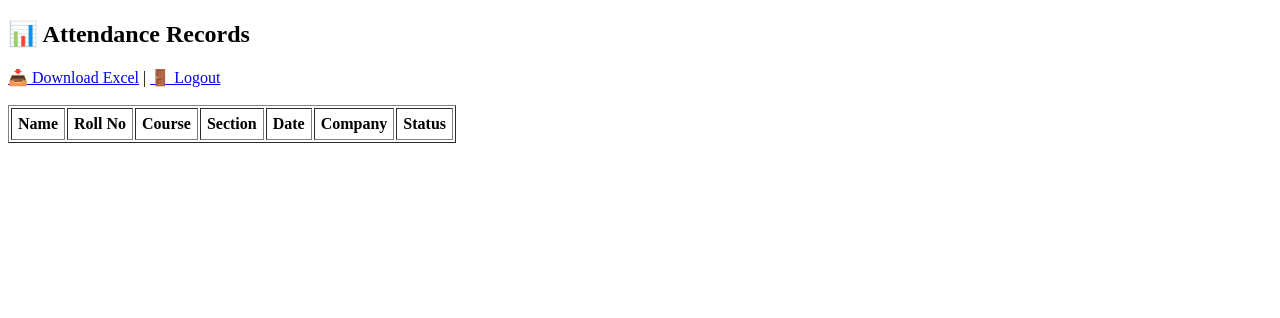
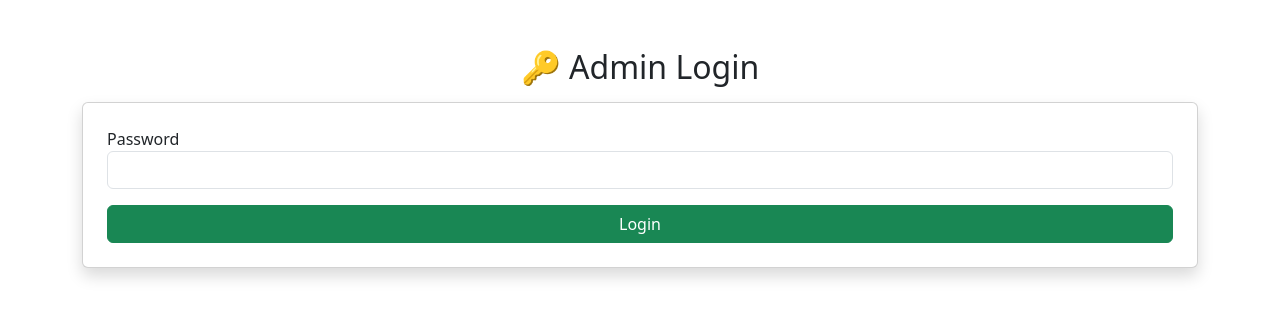
Before and after one commit to abhijha30/ITS-placement-attendance, a Flask app: page /admin in a window 1280 px wide. Shown: the top 318 px of the page. Run offline with Flask 3, Linux system fonts and the light colour scheme; lists and menus that the app fills with data are empty.

Commit message:
Update admin.html

```diff
--- a/templates/admin.html
+++ b/templates/admin.html
@@ -1,35 +1,20 @@
 <!DOCTYPE html>
 <html>
 <head>
-    <title>Admin - Attendance Records</title>
+    <title>Admin Login</title>
+    <link href="https://cdn.jsdelivr.net/npm/bootstrap@5.3.0/dist/css/bootstrap.min.css" rel="stylesheet">
 </head>
-<body>
-    <h2>📊 Attendance Records</h2>
-    <a href="/download">📥 Download Excel</a> |
-    <a href="/logout">🚪 Logout</a>
-    <br><br>
-
-    <table border="1" cellpadding="6">
-        <tr>
-            <th>Name</th>
-            <th>Roll No</th>
-            <th>Course</th>
-            <th>Section</th>
-            <th>Date</th>
-            <th>Company</th>
-            <th>Status</th>
-        </tr>
-        {% for row in records %}
-        <tr>
-            <td>{{ row["Name"] }}</td>
-            <td>{{ row["Roll No"] }}</td>
-            <td>{{ row["Course"] }}</td>
-            <td>{{ row["Section"] }}</td>
-            <td>{{ row["Date"] }}</td>
-            <td>{{ row["Company"] }}</td>
-            <td>{{ row["Status"] }}</td>
-        </tr>
-        {% endfor %}
-    </table>
+<body class="container mt-5">
+    <h2 class="text-center">🔑 Admin Login</h2>
+    <form method="POST" class="card p-4 shadow mt-3">
+        <div class="mb-3">
+            <label>Password</label>
+            <input type="password" name="password" class="form-control" required>
+        </div>
+        {% if error %}
+        <p class="text-danger">{{ error }}</p>
+        {% endif %}
+        <button type="submit" class="btn btn-success w-100">Login</button>
+    </form>
 </body>
 </html>
```
